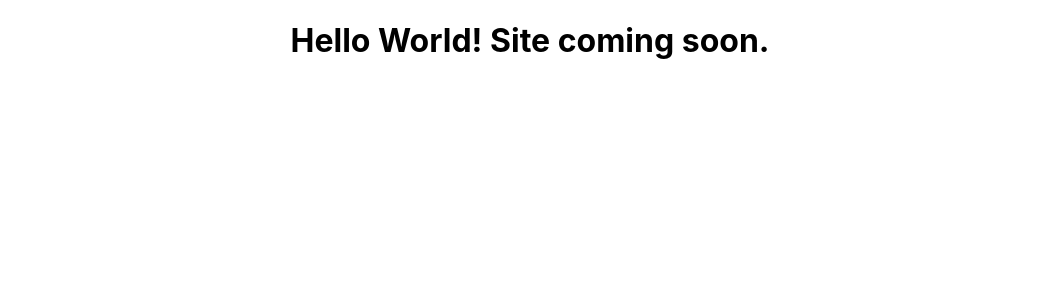
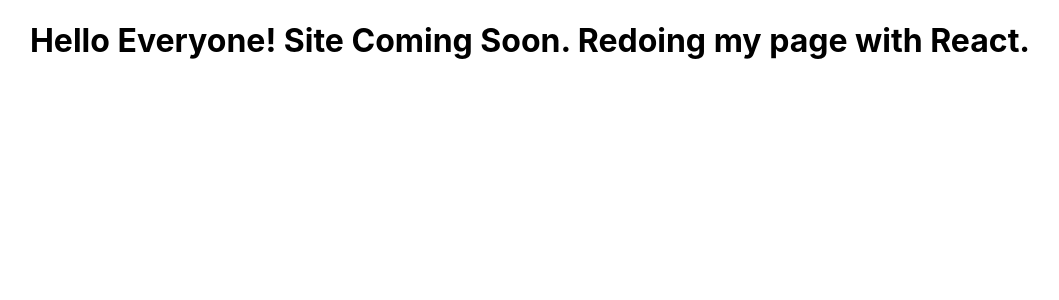
Before and after one commit to InkiiSheepii/InkiiSheepii.githubpages.io, a React (Create React App) app: page / in a window 1280 px wide. Shown: the top 300 px of the page, without its empty margins (110-1169 px from the left). Built offline with nearby package versions, Linux system fonts and the light colour scheme.

Commit message:
appCommit

```diff
--- a/src/App.js
+++ b/src/App.js
@@ -4,7 +4,7 @@
 function App() {
   return (
     <div className="App">
-      <h1>Hello World! Site coming soon.</h1>
+      <h1>Hello Everyone! Site Coming Soon. Redoing my page with React.</h1>
     </div>
   );
 }
```
